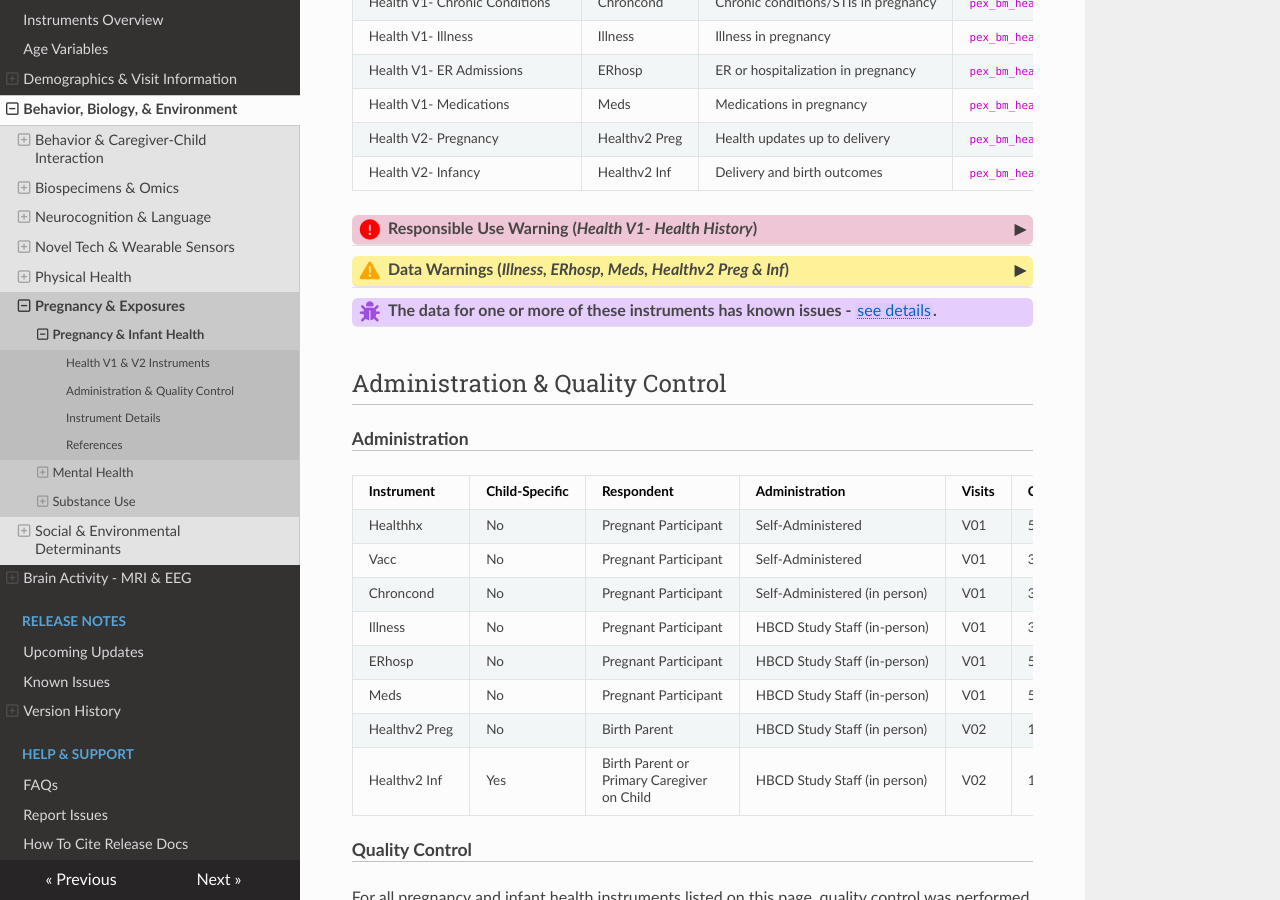
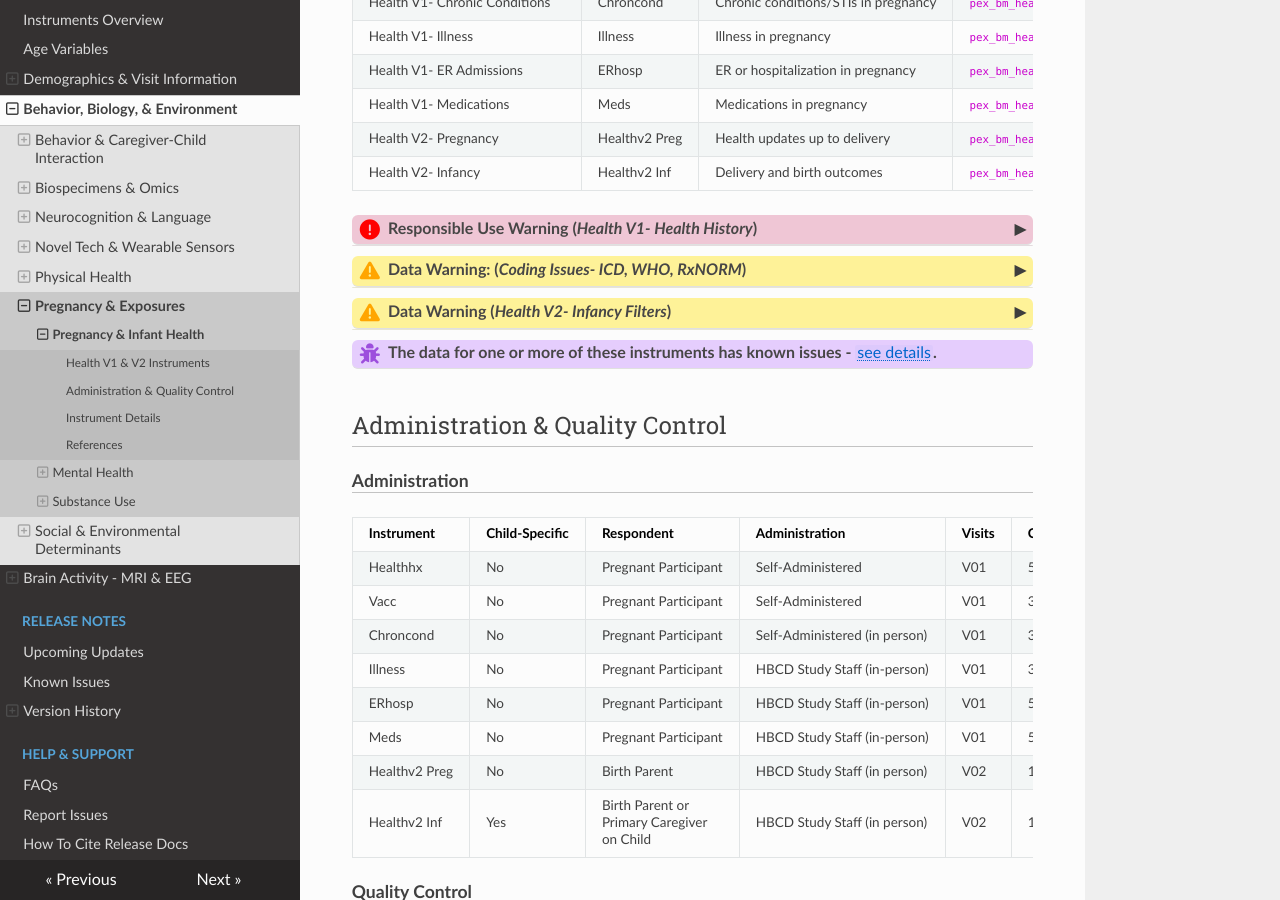
Before and after one commit to nbdc-datahub/hbcd-docs, an MkDocs documentation site: the page built from docs/instruments/pregexp/pex.md, in a window 1280 px wide and 900 px high, scrolled down 439 px. Built offline with MkDocs 1.6.1, drawn with Linux system fonts in a browser that asks for light colours; nearby versions of some CDN libraries.

Commit message:
separate back out PEX table vs variable-level warnings and fix broken links

```diff
--- a/docs/instruments/pregexp/pex.md
+++ b/docs/instruments/pregexp/pex.md
@@ -77,19 +77,18 @@
 <p>Amidst powerful societal expectations to ‘do what’s best for the baby’ during pregnancy (i.e. by stopping substance use), up to half of pregnancies in the United States are unintended with 1 in 5 unwanted (<a href="https://doi.org/10.1016/S2214-109X(20)30315-6">Bearak et al. 2020</a>). This discrepancy contributes to implicit bias against pregnant individuals who use substances as ‘not caring about their babies’ which is neither humane, nor evidence based (<a href="https://doi.org/10.1016/j.socscimed.2022.115071">Massey et al., 2022</a>). While cessation of substance use during pregnancy is universally recognized as optimal, the ability to make this “parental” sacrifice varies substantially between birthing individuals and within individuals between their different pregnancies (<a href="https://doi.org/10.1007/s00737-023-01396-z">Level et al., 2024</a>). Failure to recognize this inherent heterogeneity in pregnancy intention stigmatizes substance users who did not intend to want to become pregnant. Summarily, inclusion of pregnancy intention as a covariate in all studies that characterize prenatal substance exposure (in the absence of a strong justification otherwise) is thus strongly recommended to acknowledge myriad experiences of birthing parents who participated in HBCD who made this research possible.</p>
 </div>
 
-<div id="warning" class="warning-banner" onclick="toggleCollapse(this)">
+<div id="warning-coding" class="warning-banner" onclick="toggleCollapse(this)">
     <span class="emoji"><i class="fas fa-exclamation-triangle"></i></span>
   <span class="text-with-link">
-  <span class="text">Data Warnings (<i>Illness, ERhosp, Meds, Healthv2 Preg & Inf</i>)</span>
-  <a class="anchor-link" href="#warning" title="Copy link">
+  <span class="text">Data Warning: (<i>Coding Issues- ICD, WHO, RxNORM</i>)</span>
+  <a class="anchor-link" href="#warning-coding" title="Copy link">
   <i class="fa-solid fa-link"></i>
   </a>
   </span>
   <span class="arrow">▸</span>
 </div>
 <div class="warning-collapsible-content">
-<p><b>Coding Issues (ICD, WHO, RxNORM)</b><br>
-Coding challenges were identified for the following systems:</p>
+<p>Coding challenges were identified for the following systems:</p>
   <ul>
     <li>ICD codes (via BioPortal) – reasons for medication use, ER visits, and hospitalizations</li>
     <li>WHO symptom codes – symptom reporting</li>
@@ -138,8 +137,20 @@
 </tr>
 </tbody>
 </table>
-<p><b>Health V2- Infancy: Out-of-Range Values Filtered</b><br>
-Note that out-of-range values were filtered (i.e. changed to "n/a") for Healthv2 Inf (<code>pex_bm_healthv2_inf</code>). Valid field values are documented <a href="../../../../changelog/versions/R1/#filtered-field-values">here</a> under Exclusion Criteria for the current release.</p>
+</div>
+
+<div id="warning-filt" class="warning-banner" onclick="toggleCollapse(this)">
+    <span class="emoji"><i class="fas fa-exclamation-triangle"></i></span>
+  <span class="text-with-link">
+  <span class="text">Data Warning (<i>Health V2- Infancy Filters</i>)</span>
+  <a class="anchor-link" href="#warning-filt" title="Copy link">
+  <i class="fa-solid fa-link"></i>
+  </a>
+  </span>
+  <span class="arrow">▸</span>
+</div>
+<div class="warning-collapsible-content">
+<p>Out-of-range values were filtered (i.e. changed to "n/a") for Health V2- Infancy (<code>pex_bm_healthv2_inf</code>). Valid field values are documented <a href="../../../changelog/versions/R1/#filtered-field-values" target="_blank">here</a> under Exclusion Criteria for the current release.</p>
 </div>
 
 <div id="issues" class="issues-banner">
```
Also changed, not shown: docs/instruments/eeg/index.md (+1 -1 lines).
